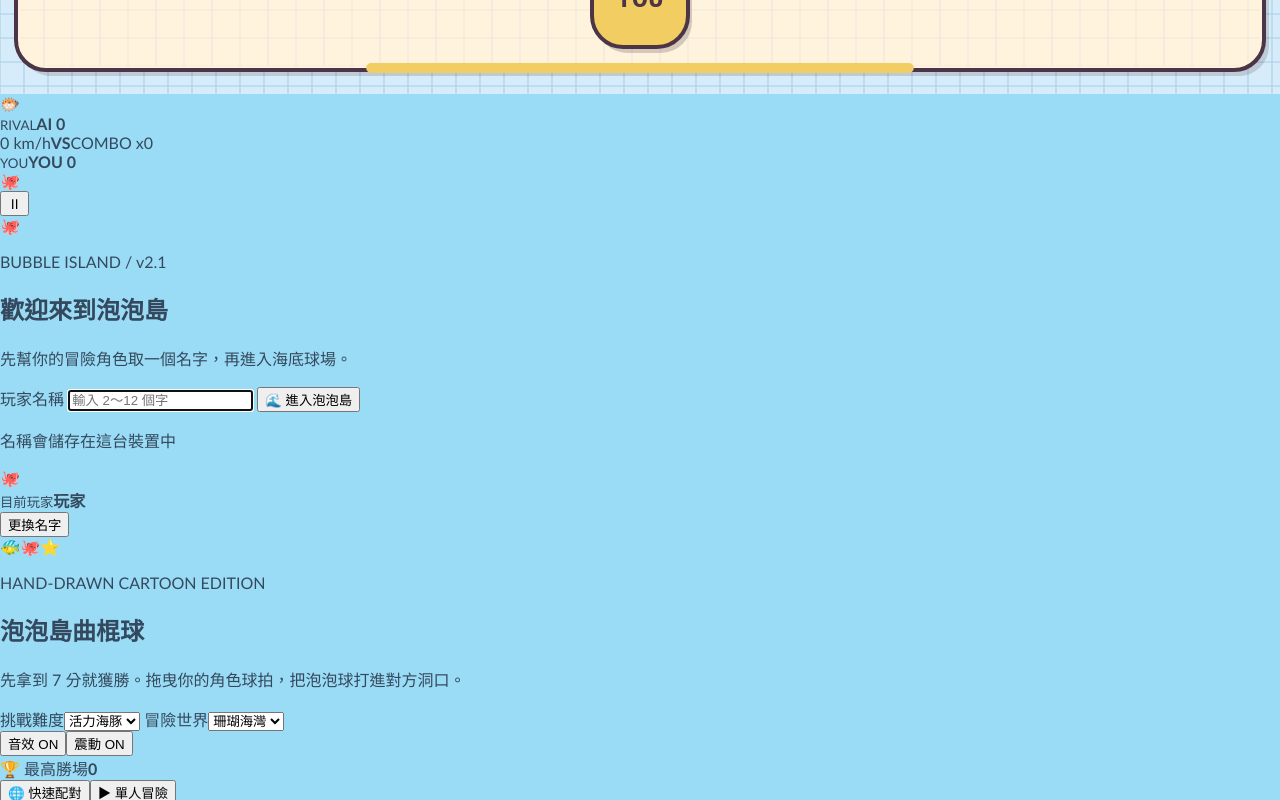
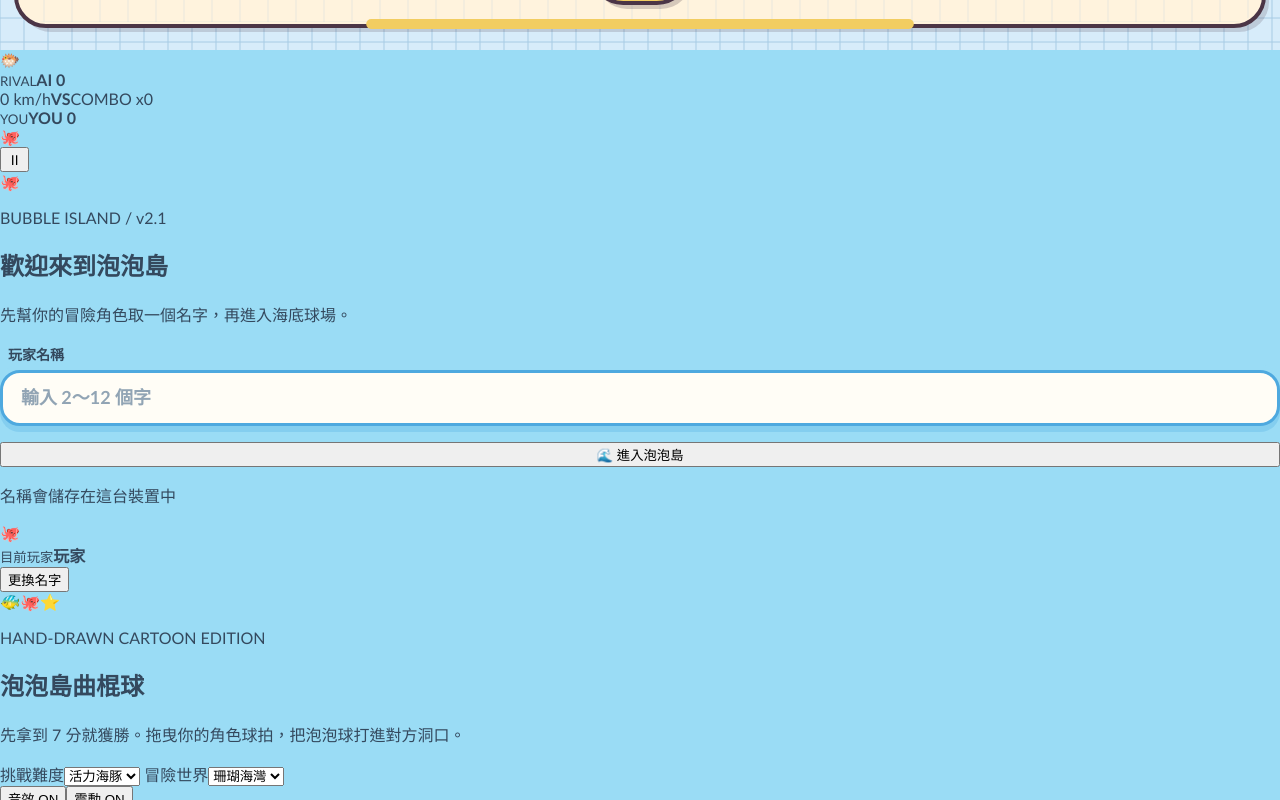
Before and after one commit to qoo109/air, a plain HTML site: page index.html in a window 1280 px wide. Drawn offline with Linux system fonts and the light colour scheme.

Commit message:
style: load guest name form styles

```diff
--- a/index.html
+++ b/index.html
@@ -9,6 +9,7 @@
   <title>泡泡島空氣曲棍球 v2.1</title>
   <link rel="manifest" href="manifest.json" />
   <link rel="stylesheet" href="style.css?v=2.1" />
+  <link rel="stylesheet" href="guest.css?v=2.1" />
 </head>
 <body>
   <canvas id="gameCanvas"></canvas>
```
